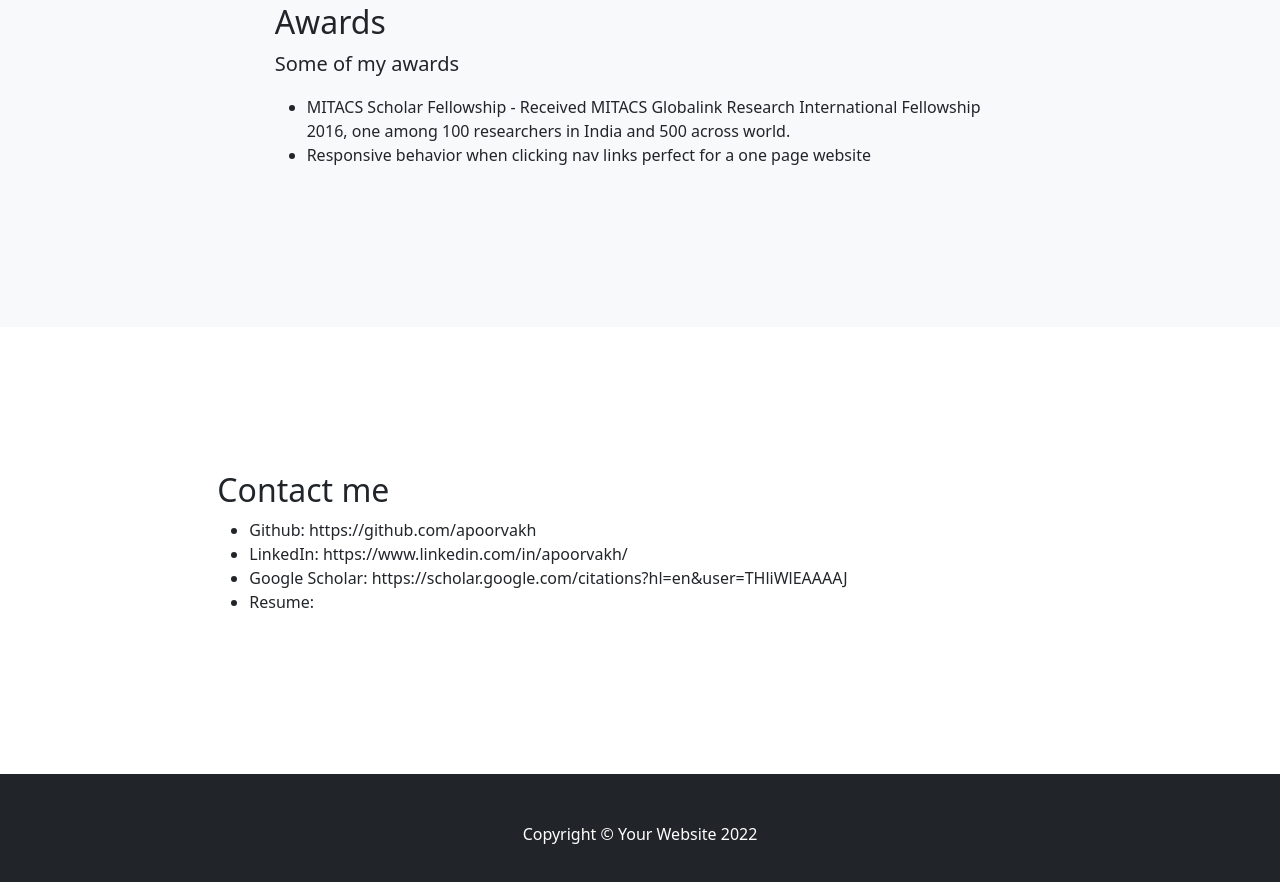
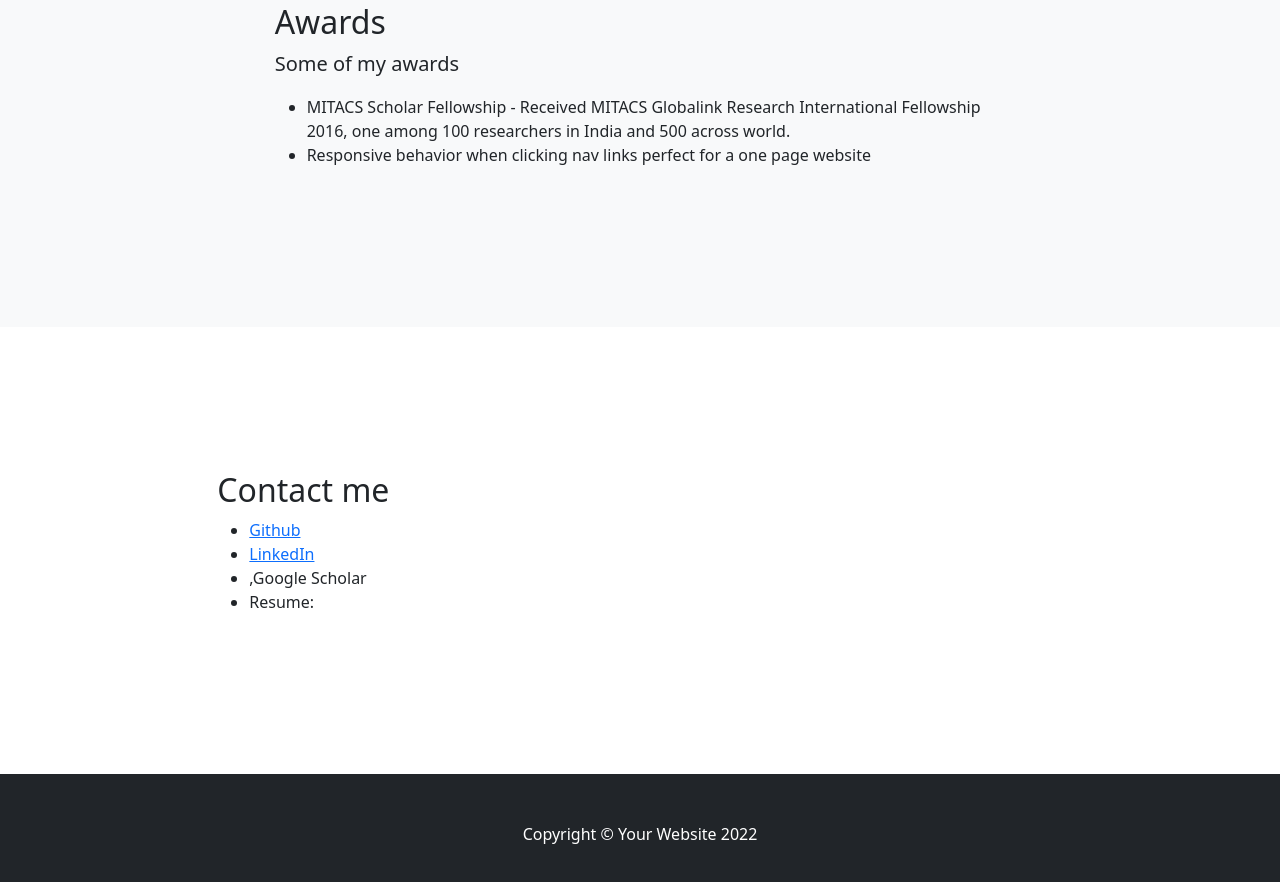
Before and after one commit to apoorvakh/apoorvakh.github.io, a plain HTML site: page index.html in a window 1280 px wide. Shown: the part 1398-2280 px from the top of the page. Drawn offline with nearby package versions, Linux system fonts and the light colour scheme.

Commit message:
update links

```diff
--- a/index.html
+++ b/index.html
@@ -90,9 +90,9 @@
                     <div class="col-lg-8">
                         <h2>Contact me</h2>
                         <ul>
-                                <li>Github: https://github.com/apoorvakh</li>
-                                <li>LinkedIn: https://www.linkedin.com/in/apoorvakh/</li>
-                                <li>Google Scholar: https://scholar.google.com/citations?hl=en&user=THliWlEAAAAJ</li>
+                                <li><a href="https://github.com/apoorvakh"> Github </a></li>
+                                <li><a href="https://www.linkedin.com/in/apoorvakh/"> LinkedIn </a> </li>
+                                <li>,<a href="https://scholar.google.com/citations?hl=en&user=THliWlEAAAAJ"></a>Google Scholar</a></li>
                                 <li>Resume: </li>
                             </ul>
                     </div>
```
